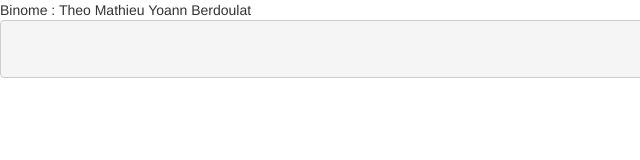
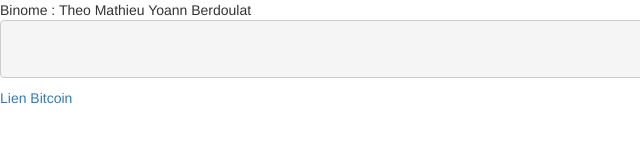
Before and after one commit to theomathieu/theomathieu.github.io, a plain HTML site: page index.html in a window 1280 px wide. Shown: the full height of the page, 0-640 px from the left. Drawn offline with nearby package versions, Linux system fonts and the light colour scheme; no server answers; files whose address does not match are found by name.

Commit message:
modification lien

```diff
--- a/index.html
+++ b/index.html
@@ -26,7 +26,7 @@
 	</div>
 	</div>
 
-	<a href="bitcoin/index.html"></a>
+	<a href="bitcoin/index.html">Lien Bitcoin</a>
 
 <script src="https://ajax.googleapis.com/ajax/libs/jquery/3.1.1/jquery.min.js"></script>
 <script src ="/Users/Theo/theomathieu.github.io/JS/custom.js"></script>
```
